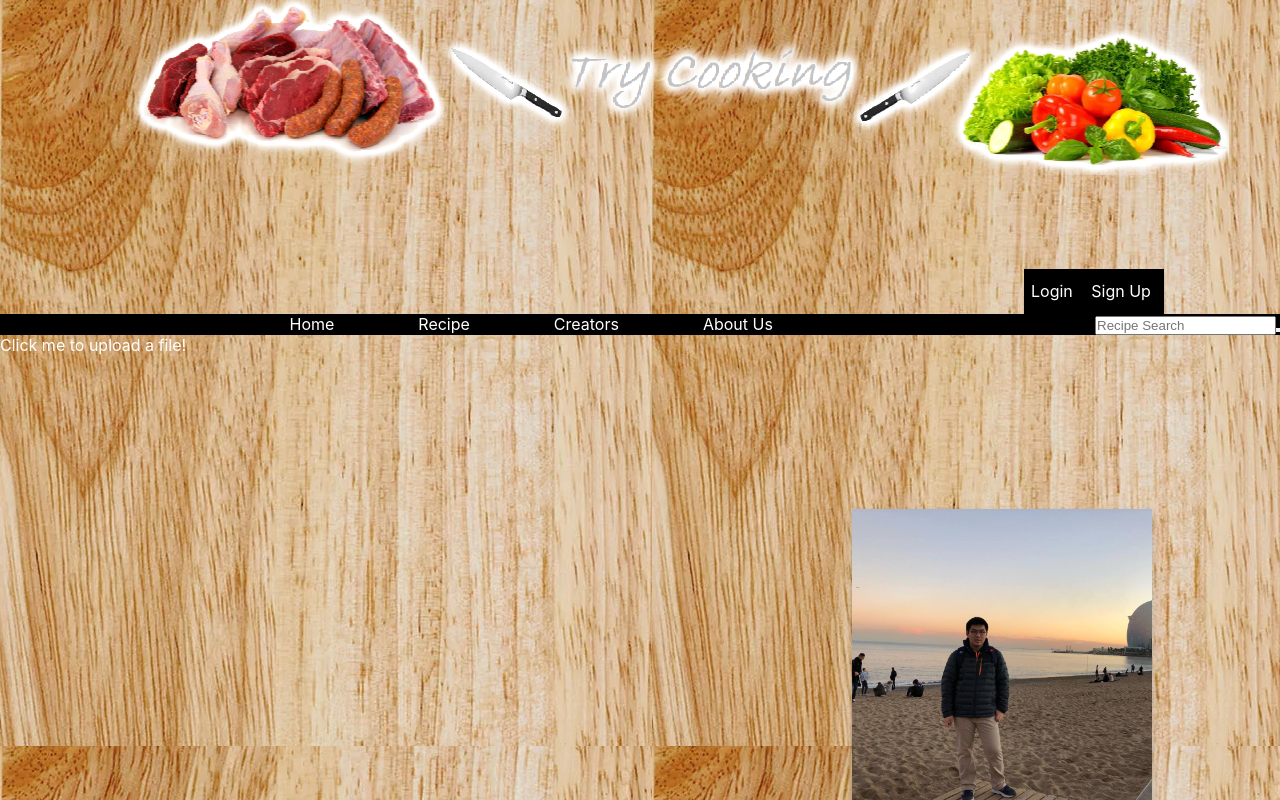
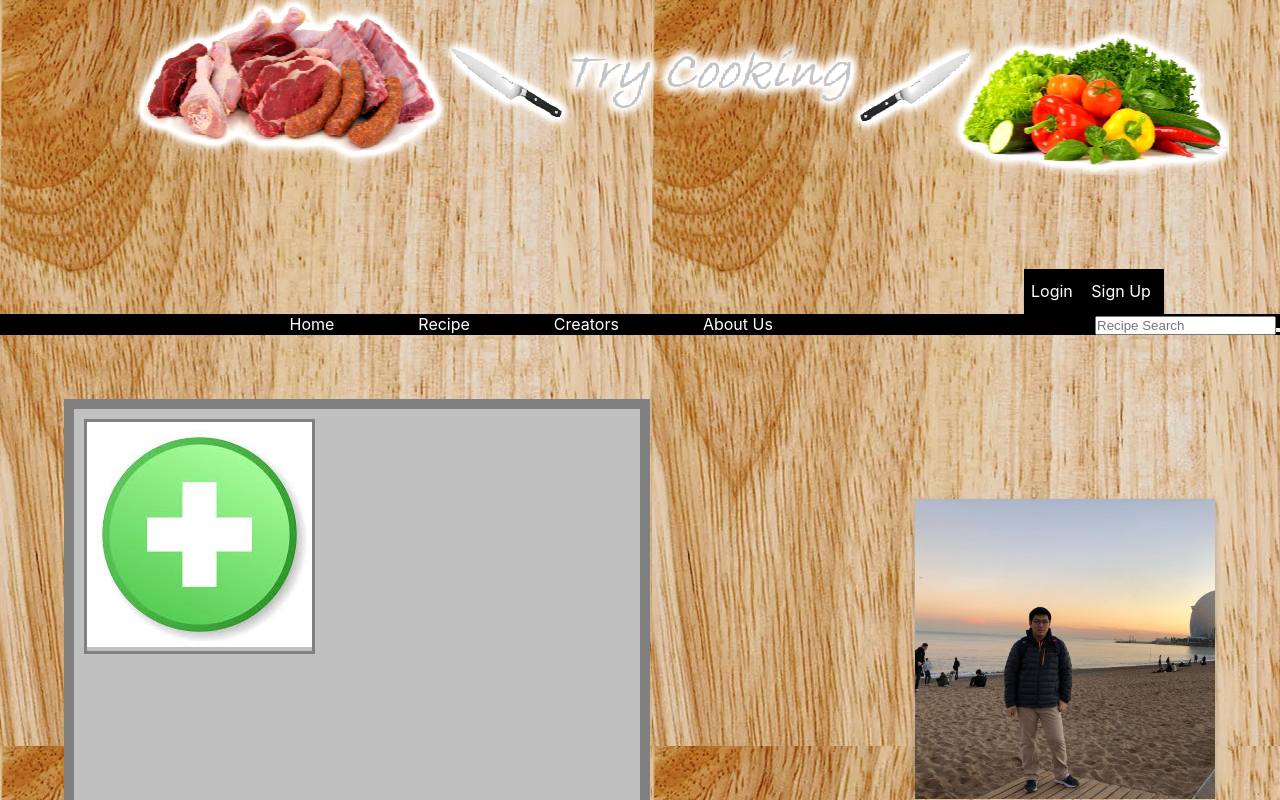
Before and after one commit to patelnisarg/trycooking.io, a React (Create React App) app in the folder food-front-end/: page / in a window 1280 px wide. Shown: the top 800 px of the page. Built offline with nearby package versions, Linux system fonts and the light colour scheme.

Commit message:
Dropzone added to Profile page

```diff
--- a/food-front-end/src/Components/Profile/Profile.css
+++ b/food-front-end/src/Components/Profile/Profile.css
@@ -5,6 +5,27 @@
   margin-right: 10%;
   text-align: left;
   float: right;
+}
+.column {
+  margin: 5%;
+  float: left;
+  width: 100%;
+  padding: 10px;
+  height: 600px;
+  background-color: silver;
+  border: 10px solid gray;
+}
+.column1 {
+  float: right;
+  width: 100%;
+  padding: 10px;
+  height: 300px;
+}
+.row:after {
+  content: "";
+  display: table;
+  clear: both;
+  height: 100%;
 }
 .grid {
   display: flex;
@@ -19,11 +40,8 @@
   justify-content: space-between;
 }
 .drop {
-  border: 10px solid gray;
-  margin-left: 10%;
-  width: 900px;
-  height: 530px;
-  float: left;
+  border: solid gray;
+  width: fit-content;
 }
 .card img {
   max-width: 100%;
--- a/food-front-end/src/Components/Profile/Profile.js
+++ b/food-front-end/src/Components/Profile/Profile.js
@@ -3,28 +3,32 @@ import "./Profile.css";
 import "../../App.css";
 import Navbar from "../Subcomponent/Nav";
 import profilepic from "../../Images/profile.jpg";
+import addbutton from "../../Images/plusbutton.jpg";
 import Dropzone from "react-dropzone";
 export default class Profile extends Component {
   render() {
     return (
       <div>
         <Navbar />
+        <div class="row">
+          <div class="column">
             <Dropzone onDrop={this.onDrop}>
               {({ getRootProps, getInputProps }) => (
-            <div {...getRootProps()}>
+                <div {...getRootProps()} class="drop">
                   <input {...getInputProps()} />
-              Click me to upload a file!
+                  <img src={addbutton} alt="PlusButton" />
                 </div>
               )}
             </Dropzone>
+          </div>
+          <div class="column1">
             <canvas id="canvasbox" />
             <div class="card">
               <img src={profilepic} alt="ProPic" />
               <h1>Jizhou Zhang</h1>
-          <p>
-            My name is Jizhou. I am a highly-skilled programming cook. The
-            greatest in the universe.
-          </p>
+              <p>My name is Jizhou.</p>
+            </div>
+          </div>
         </div>
       </div>
     );
```
Also changed, not shown: food-front-end/src/Images/plusbutton.jpg (added), 1 other file (tests, documents, lock files or other folders). Lines whose indentation alone changed are shown as unchanged.
